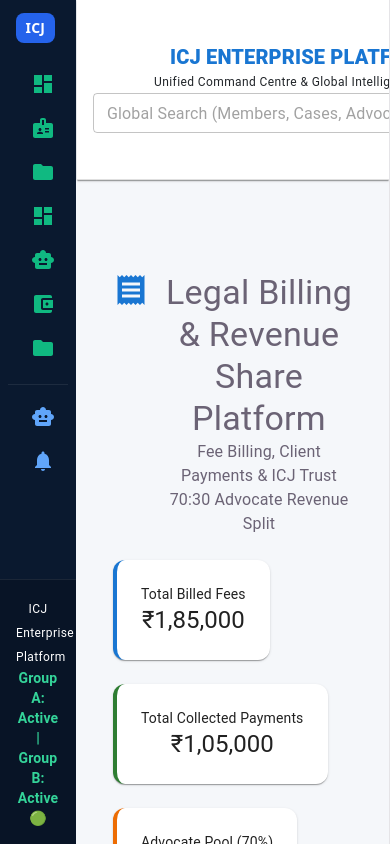
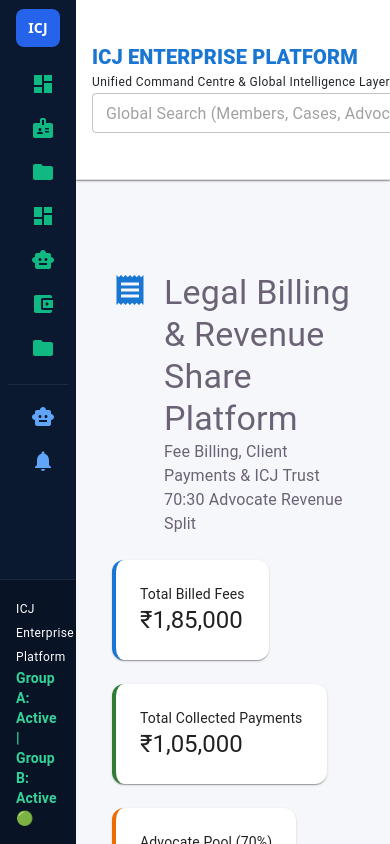
Before and after one commit to trendz9999002222-cpu/ICJ-ENTERPRISE, a React (Vite) app: page /billing in a window 390 px wide. Shown: the top 844 px of the page. Built offline with nearby package versions, Linux system fonts and the light colour scheme; no server answers; the database is empty.

Commit message:
refactor(system): safe cleanup of layout responsiveness, security context, and route integrity

```diff
--- a/src/components/Sidebar.jsx
+++ b/src/components/Sidebar.jsx
@@ -139,8 +139,8 @@
       <Toolbar sx={{ px: 2, display: "flex", alignItems: "center", gap: 1 }}>
         <Box
           sx={{
-            w: 32,
-            h: 32,
+            width: 32,
+            height: 32,
             borderRadius: "8px",
             bgcolor: "#2563eb",
             display: "flex",
--- a/src/index.css
+++ b/src/index.css
@@ -55,12 +55,11 @@
 }
 
 #root {
-  width: 1126px;
-  max-width: 100%;
-  margin: 0 auto;
-  text-align: center;
-  border-inline: 1px solid var(--border);
-  min-height: 100svh;
+  width: 100%;
+  min-height: 100vh;
+  margin: 0;
+  padding: 0;
+  text-align: left;
   display: flex;
   flex-direction: column;
   box-sizing: border-box;
```
